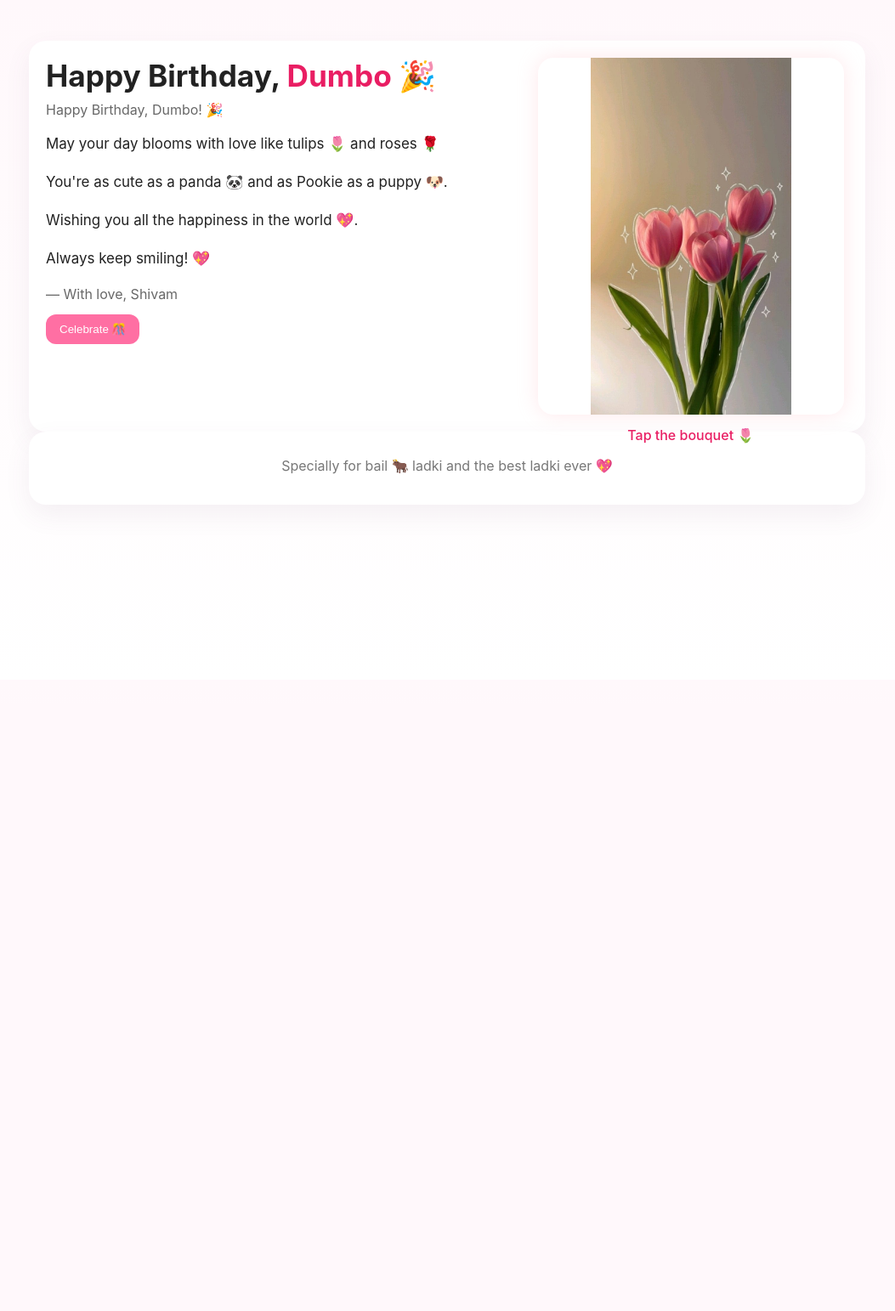
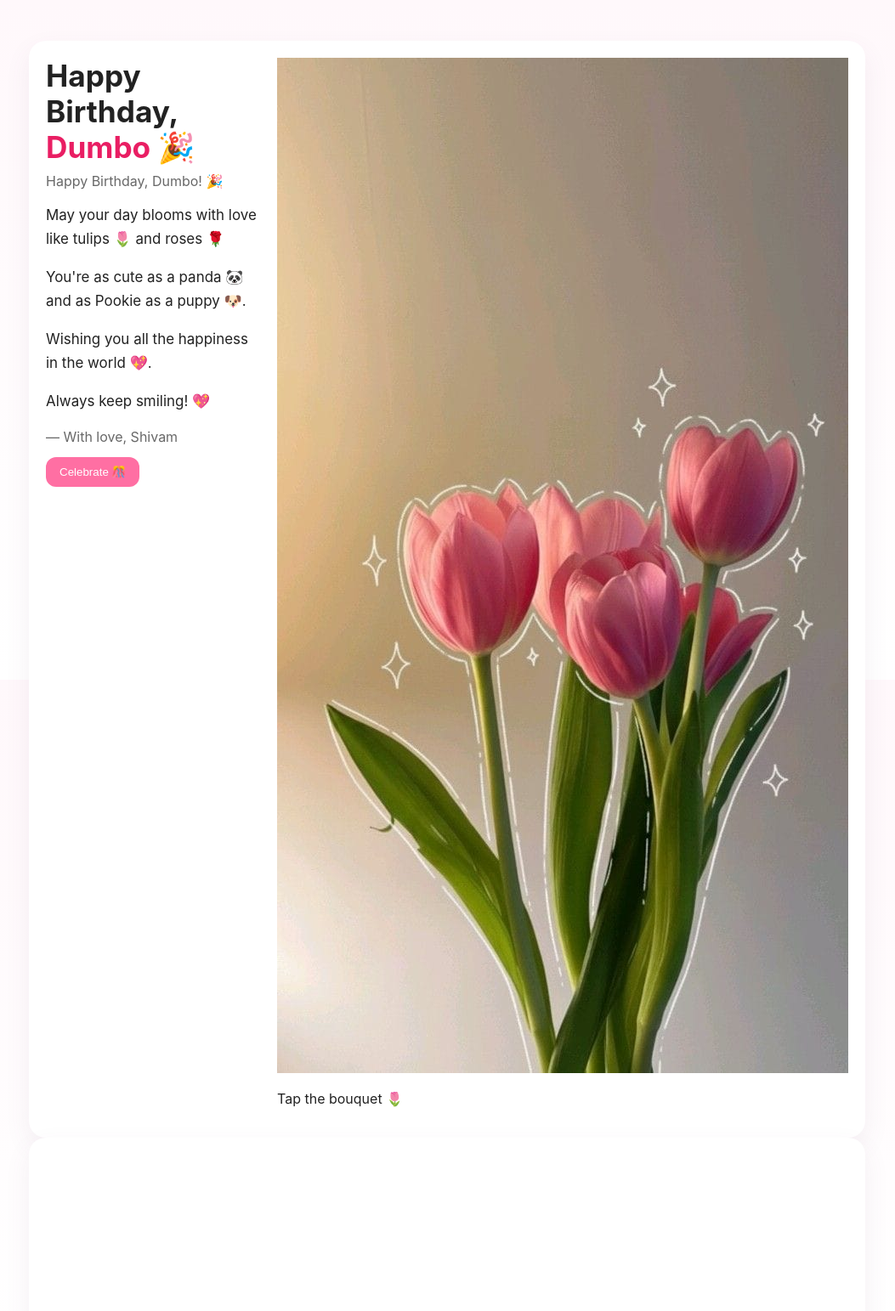
Before and after one commit to kuchbhishivam/anwesha-birthday, a Flask app: page / in a window 1280 px wide. Shown: the top 1543 px of the page at 85% size, without its empty margins (114-1167 px from the left). Before the commit the page ends 558 px from the top, so only its background shows below. Run offline with Flask 3, Linux system fonts and the light colour scheme.

Commit message:
Update index.html

```diff
--- a/templates/index.html
+++ b/templates/index.html
@@ -6,13 +6,11 @@
   <title>Happy Birthday ❤️ {{ girl_name }}</title>
   <link rel="stylesheet" href="{{ url_for('static', filename='css/style.css') }}">
 </head>
-
 <body>
   <div class="wrap">
 
-  <!-- ================= HERO ================= -->
+    <!-- ================= HERO SECTION ================= -->
     <header class="card hero">
-
       <div class="hero-left">
         <h1>Happy Birthday, <span class="name">{{ girl_name }}</span> 🎉</h1>
         {% if subtitle %}<p class="lead">{{ subtitle }}</p>{% endif %}
@@ -21,51 +19,48 @@
 
         <div class="actions">
           <button id="celebrate" class="btn">Celebrate 🎊</button>
+          <!-- ❌ Play Slideshow button REMOVED -->
         </div>
       </div>
 
-    <!-- RIGHT SIDE : SAME FRAME -->
       <div class="hero-right">
-      <div class="stage" id="stage">
+        <!-- Tulip Bouquet Overlay (REAL images) -->
+        <div id="bouquetOverlay">
+          <img
+            id="bouquetImg"
+            src="{{ url_for('static', filename='img/tulip1.jpg') }}"
+            alt="Tulip Bouquet">
+          <p class="tap-note">Tap the bouquet 🌷</p>
+        </div>
+      </div>
+    </header>
 
-        <!-- 🌷 BOUQUET -->
-        <img
-          id="bouquet"
-          class="bouquet-img"
-          src="{{ url_for('static', filename='img/tulip1.jpg') }}"
-          alt="Tulip Bouquet"
-        >
-
-        <!-- 🖼️ PHOTO -->
+    <!-- ================= GALLERY ================= -->
+    <section class="card gallery">
+      <div class="frame">
         <img
           id="photo"
-          class="stage-photo"
-          alt="photo"
-        >
-
-        <div class="tap-hint" id="tapHint">
-          Tap the bouquet 🌷
+          src="{{ photos[0] if photos else url_for('static', filename='img/placeholder.png') }}"
+          alt="photo"/>
       </div>
 
-      </div>
+      <div class="controls">
+        <button class="btn" id="prev">◀ Prev</button>
+        <button class="btn" id="next">Next ▶</button>
       </div>
 
-  </header>
-
-  <!-- ================= FOOTER ================= -->
-  <section class="card gallery">
+      <!-- ❌ Old hint removed -->
       <p class="footer-note">
         Specially for bail 🐂 ladki and the best ladki ever 💖
       </p>
     </section>
-
   </div>
 
-<!-- EFFECT LAYERS -->
+  <!-- Confetti & petals -->
   <div id="confetti" class="confetti"></div>
   <div id="petals" class="petals"></div>
 
-<!-- MUSIC -->
+  <!-- Background Music -->
   <audio id="birthdayMusic" loop>
     <source src="{{ url_for('static', filename='audio/birthdayMusic.mp3') }}" type="audio/mpeg">
   </audio>
```
Lines whose indentation alone changed are shown as unchanged.
